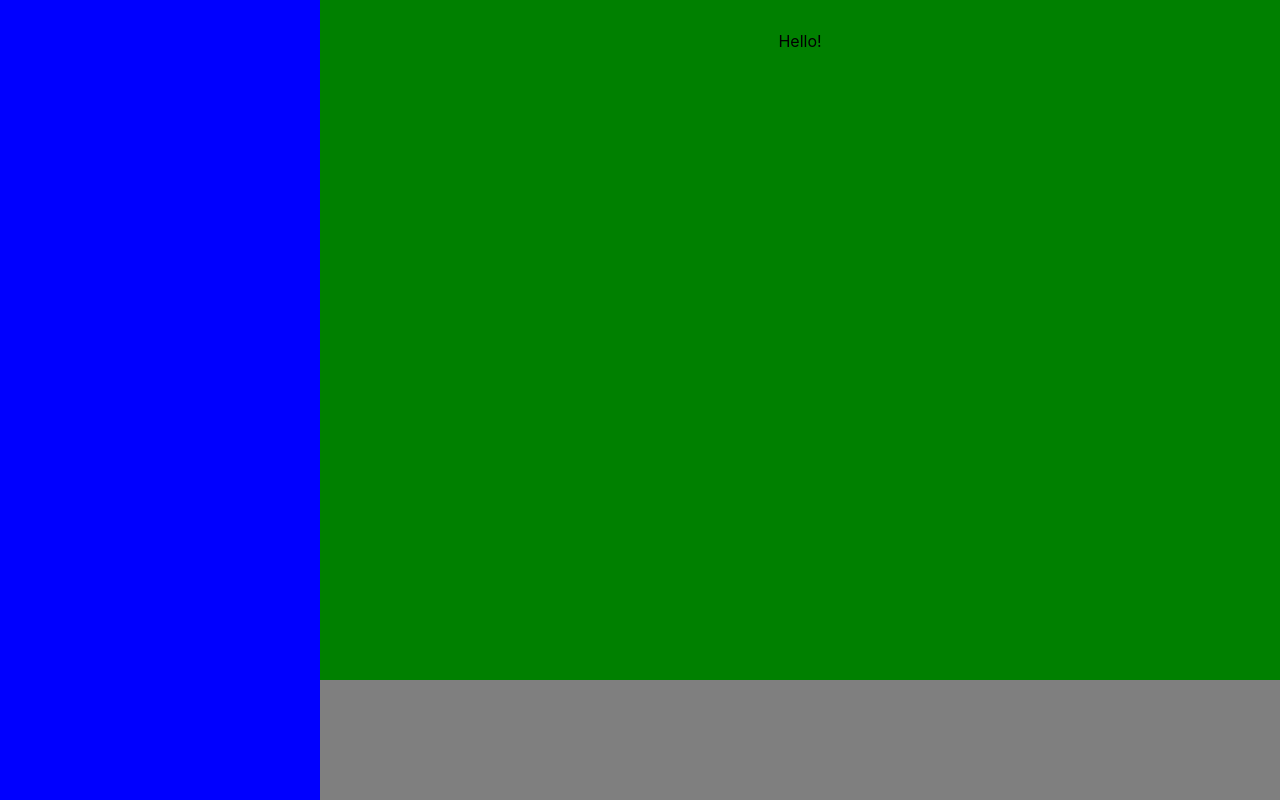
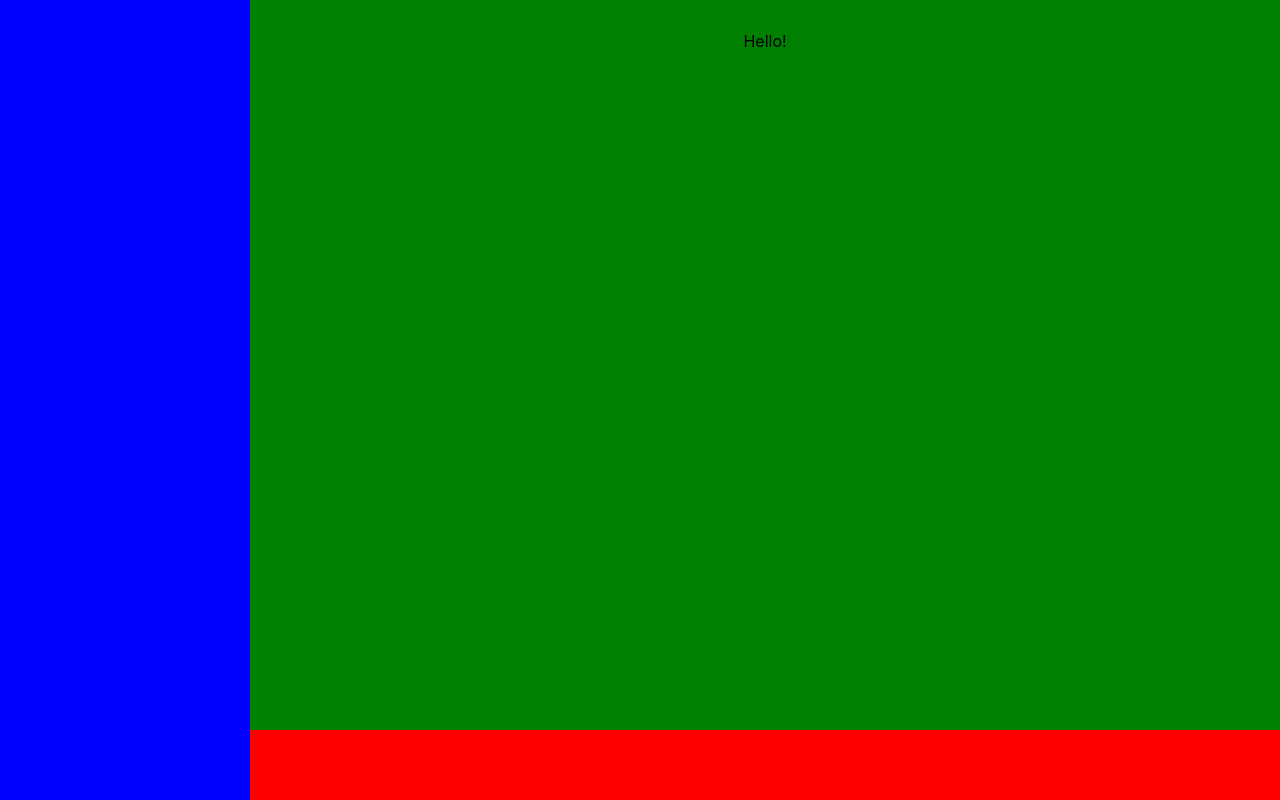
Before and after one commit to 0x9u/blackboxfrontend, a React (Create React App) app: page /chat in a window 1280 px wide. Built offline with nearby package versions, Linux system fonts and the light colour scheme.

Commit message:
fith commit

```diff
--- a/src/components/chat.css
+++ b/src/components/chat.css
@@ -1,24 +1,25 @@
 .chat-container {
     position: absolute;
+    display: flex;
     width: 100%;
     height: 100%;
     left: 0%;
     top: 0%;
 }
 .chat {
-    position: absolute;
-    width: 75vmax;
-    height: 100vh;
-    left: 100%;
-    transform: translateX(-100%);
+    height:100%;
+    width: calc(100% - 250px);
     background: rgba(0,0,0,0.5);
+}
+.chat-control {
+    height: 70px;
+    width: 100%;
+    background: red;
 }
 
 .menu {
-    position: absolute;
-    width: 25vmax;
-    height: 100vh;
-    left: 0%;
+    width: 250px;
+    height: 100%;
     background: blue;
 }
 
@@ -27,7 +28,7 @@
     flex-direction: column;
     background:green;
     width: 100%;
-    height: 85%;
+    height: calc(100% - 70px);
 }
 .msg {
     margin: 15px 35px;
--- a/src/components/chat.js
+++ b/src/components/chat.js
@@ -4,6 +4,8 @@ import './chat.css'
 function Chat() {
     return (
         <div className="chat-container">
+                <div className="menu">
+                    </div>
                 <div className="chat">
                     <div className="chat-content">
                         <div className="msg">
@@ -13,8 +15,6 @@ function Chat() {
                     <div className="chat-control">
                         </div>
                 </div>
-                <div className="menu">
-                    </div>
         </div>
     );
 }
--- a/src/components/signlogin.css
+++ b/src/components/signlogin.css
@@ -46,6 +46,9 @@
 color: #FFFFFF;
 text-align: center;
 text-shadow: #000000 0 0 10px;
+position: absolute;
+left: 50%;
+transform: translateX(-50%);
 }
 
 .title>h1{
```
